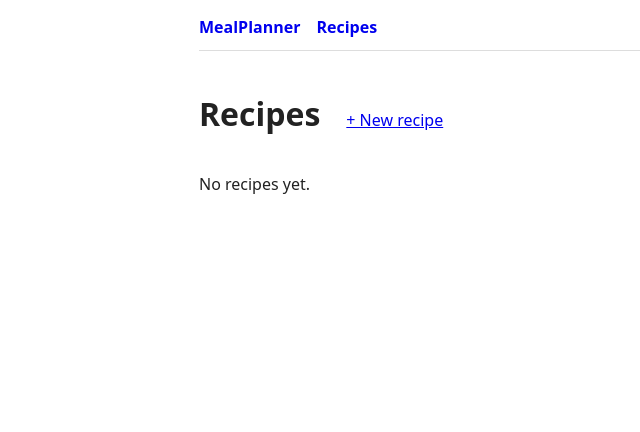
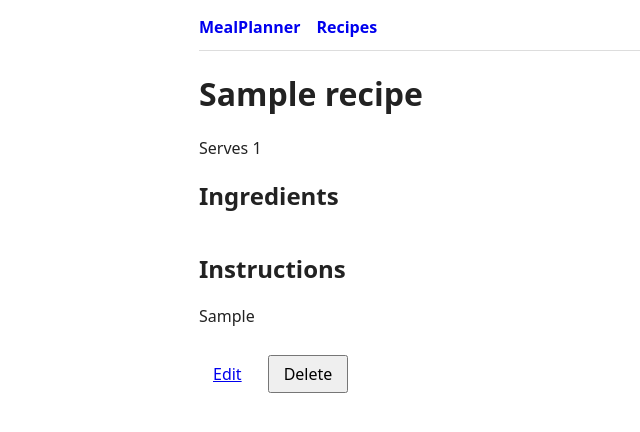
Before and after one commit to JoseReyes999/mealplanner, a Flask app: page /recipes/1 in a window 1280 px wide. Shown: the top 432 px of the page, without its empty margins (61-701 px from the left). Run offline with Flask 3, Linux system fonts and the light colour scheme; tables that the repository leaves empty hold one stand-in row (values such as "Sample post"); data that the repository does not hold is empty.

Commit message:
Fix recipe detail page rendering the list template
detail.html contained the list page by mistake; caught by test_recipes_routes.

```diff
--- a/templates/recipes/detail.html
+++ b/templates/recipes/detail.html
@@ -1,21 +1,23 @@
 {% extends "base.html" %}
-{% block title %}Recipes · MealPlanner{% endblock %}
+{% block title %}{{ recipe.name }} · MealPlanner{% endblock %}
 {% block content %}
+  <h1>{{ recipe.name }}</h1>
+  <p>Serves {{ recipe.base_servings }}</p>
+
+  <h2>Ingredients</h2>
+  <table>
+    {% for item in recipe.ingredients %}
+      <tr><td>{{ '%g' % item.quantity }} {{ item.unit }}</td><td>{{ item.name }}</td></tr>
+    {% endfor %}
+  </table>
+
+  <h2>Instructions</h2>
+  <p class="pre">{{ recipe.instructions }}</p>
+
   <div class="actions">
-    <h1>Recipes</h1>
-    <a class="button" href="{{ url_for('recipes.create_view') }}">+ New recipe</a>
+    <a class="button" href="{{ url_for('recipes.edit_view', recipe_id=recipe.id) }}">Edit</a>
+    <form method="post" action="{{ url_for('recipes.delete_view', recipe_id=recipe.id) }}">
+      <button type="submit">Delete</button>
+    </form>
   </div>
-  {% if recipes %}
-    <table>
-      <tr><th>Name</th><th>Servings</th></tr>
-      {% for recipe in recipes %}
-        <tr>
-          <td><a href="{{ url_for('recipes.detail_view', recipe_id=recipe.id) }}">{{ recipe.name }}</a></td>
-          <td>{{ recipe.base_servings }}</td>
-        </tr>
-      {% endfor %}
-    </table>
-  {% else %}
-    <p>No recipes yet.</p>
-  {% endif %}
 {% endblock %}
```
